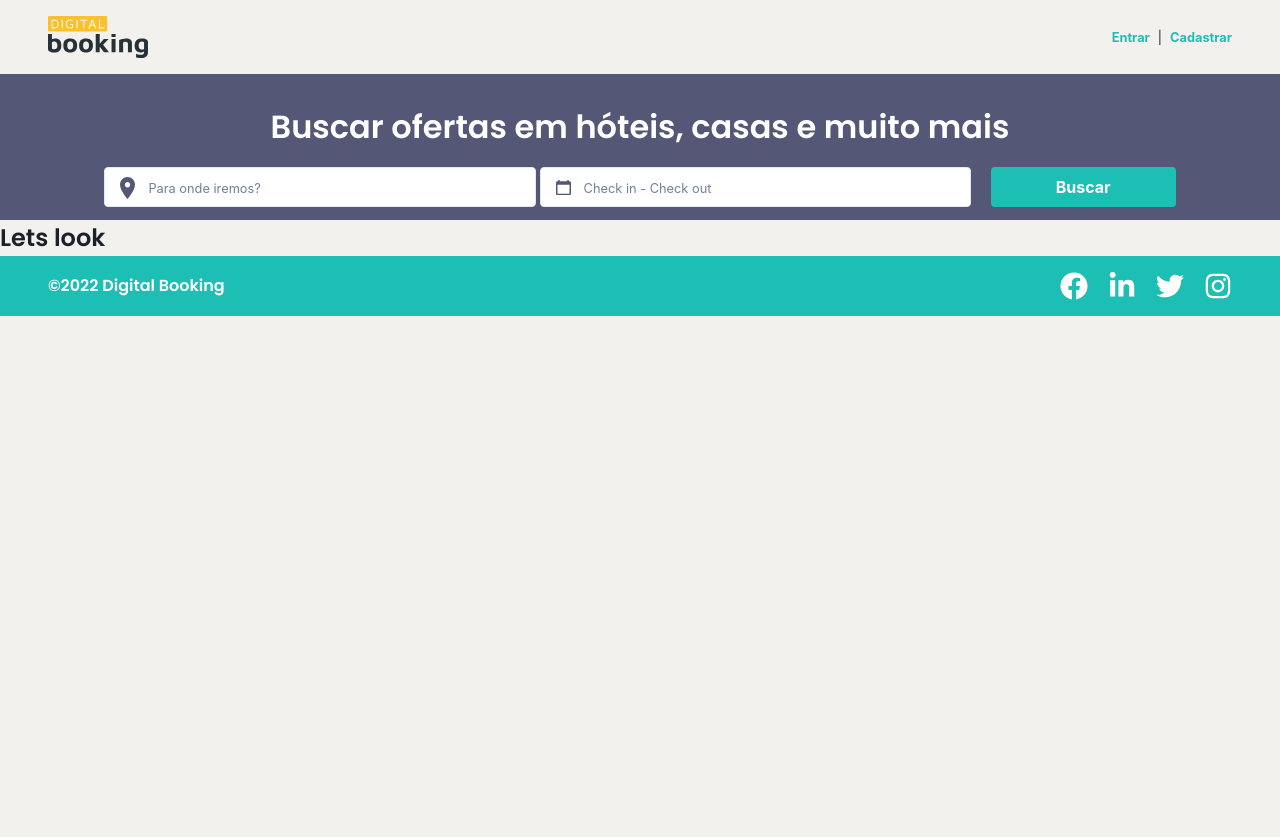
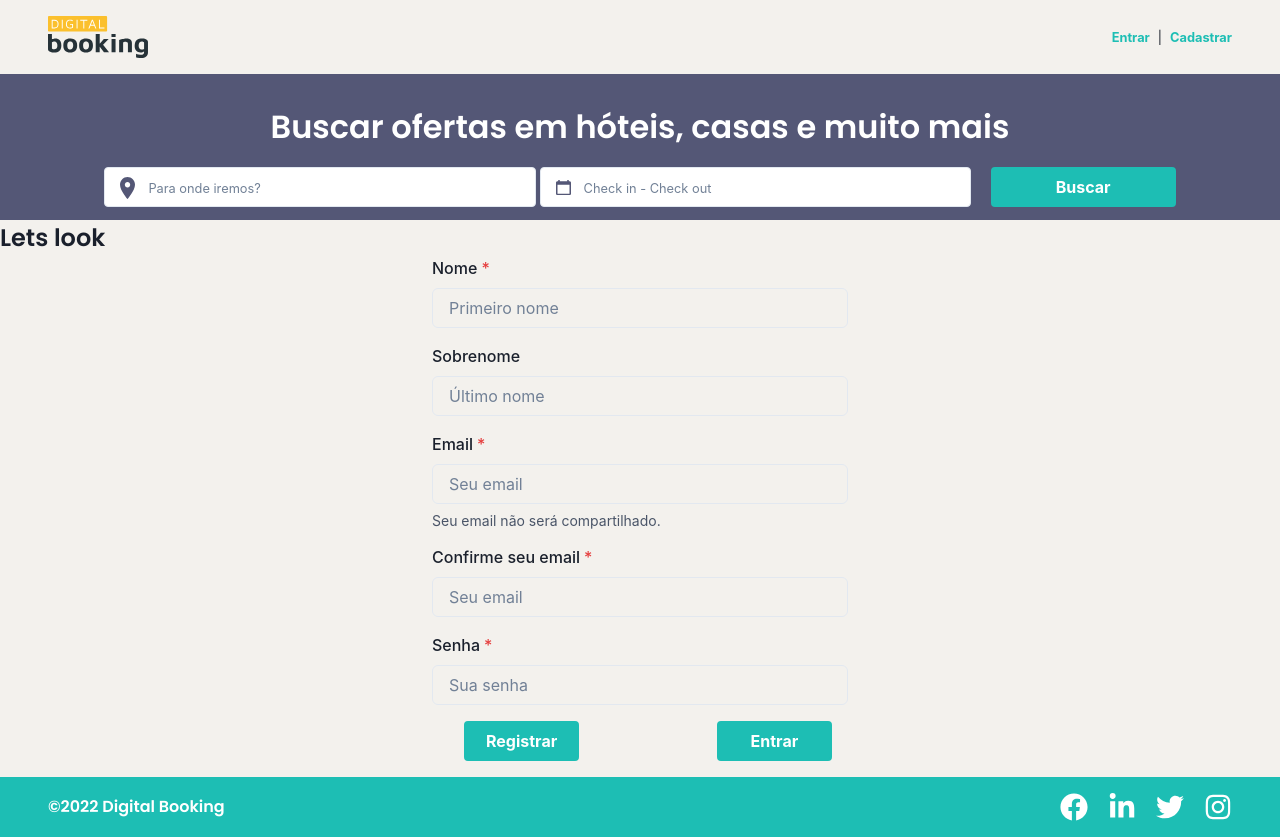
Before and after one commit to hulluxhd/7wonders, a React (Create React App) app in the folder projeto-integrador-front/: page /register in a window 1280 px wide. Before the commit the page ends 800 px from the top, so only its background shows below. Built offline with nearby package versions, Linux system fonts and the light colour scheme.

Commit message:
registration form

```diff
--- a/projeto-integrador-front/package.json
+++ b/projeto-integrador-front/package.json
@@ -10,6 +10,7 @@
     "@testing-library/react": "^13.0.1",
     "@testing-library/user-event": "^14.1.0",
     "axios": "^0.27.2",
+    "formik": "^2.2.9",
     "framer-motion": "^6.2.9",
     "miragejs": "^0.1.44",
     "react": "^18.1.0",
--- a/projeto-integrador-front/src/App.jsx
+++ b/projeto-integrador-front/src/App.jsx
@@ -2,6 +2,7 @@ import { Box } from '@chakra-ui/react';
 import { BrowserRouter, Route, Routes } from 'react-router-dom';
 import Footer from './components/Footer';
 import Header from './components/Header';
+import Register from './components/Register';
 import InfoProvider from './contexts/InfoContext';
 import Home from './pages/Home';
 
@@ -14,6 +15,7 @@ function App() {
           <Box as="h1" >Lets look</Box>
           <Routes>
             <Route path="/" element={<Home />} />
+            <Route path="/register" element={<Register />} />
           </Routes>
           <Footer />
         </InfoProvider>
--- a/projeto-integrador-front/src/components/Header/index.jsx
+++ b/projeto-integrador-front/src/components/Header/index.jsx
@@ -98,9 +98,11 @@ function Header() {
                   </BreadcrumbLink>
                 </BreadcrumbItem>
                 <BreadcrumbItem>
-                  <BreadcrumbLink fontWeight="bold" color="var(--blue)">
-                    Cadastrar
-                  </BreadcrumbLink>
+                  <Link to="/register">
+                    <BreadcrumbLink fontWeight="bold" color="var(--blue)">
+                      Cadastrar
+                    </BreadcrumbLink>
+                  </Link>
                 </BreadcrumbItem>
               </Breadcrumb>
             </Box>)
--- /dev/null
+++ b/projeto-integrador-front/src/components/Register/index.jsx
@@ -0,0 +1,71 @@
+import {
+    Input,
+    FormControl,
+    FormLabel,
+    FormErrorMessage,
+    FormHelperText,
+    Box,
+    Button,
+    Spacer,
+    Container,
+    useMediaQuery,
+} from '@chakra-ui/react';
+import BasicButton from '../BasicButton';
+import { Formik } from 'formik';
+
+function Register() {
+    const [isSmallerThan606] = useMediaQuery('(max-width: 606px)');
+
+    return (
+        <Container maxW='md'>
+            <Box display="flex" flexWrap="wrap" flexDirection="column" gap={4}>
+                <FormControl isRequired>
+                    <FormLabel htmlFor='first-name'>Nome</FormLabel>
+                    <Input id='first-name' placeholder='Primeiro nome' type='text' />
+                </FormControl>
+                <FormControl>
+                    <FormLabel htmlFor='last name'>Sobrenome</FormLabel>
+                    <Input id='last name' placeholder='Último nome' type='text' />
+                </FormControl>
+                <FormControl isRequired>
+                    <FormLabel htmlFor='email'>Email</FormLabel>
+                    <Input id='email' placeholder='Seu email' type='email' />
+                    <FormHelperText>Seu email não será compartilhado.</FormHelperText>
+                </FormControl>
+                <FormControl isRequired>
+                    <FormLabel htmlFor='email'>Confirme seu email</FormLabel>
+                    <Input id='email' placeholder='Seu email' type='email' />
+                </FormControl>
+                <FormControl isRequired>
+                    <FormLabel htmlFor='password'>Senha</FormLabel>
+                    <Input
+                        id='password' placeholder='Sua senha' type='text' />
+                </FormControl>
+            </Box>
+            <Box display="flex" m={4} gap={1} flexDir={isSmallerThan606 ? 'column' : 'row'}>
+                <BasicButton
+                    description="Registrar"
+                    w={isSmallerThan606 ? '80%' : '30%'}
+                    ml={isSmallerThan606 ? null : '1rem'}
+                    transition="all 0.2s ease-in-out"
+                    _hover={{
+                        background: 'var(--light-blue)',
+                        border: '2px solid var(--blue)',
+                    }}
+                />
+                <Spacer />
+                <BasicButton
+                    description="Entrar"
+                    w={isSmallerThan606 ? '80%' : '30%'}
+                    ml={isSmallerThan606 ? null : '1rem'}
+                    transition="all 0.2s ease-in-out"
+                    _hover={{
+                        background: 'var(--light-blue)',
+                        border: '2px solid var(--blue)',
+                    }}
+                />
+            </Box>
+        </Container>
+    )
+}
+export default Register;
```
Also changed, not shown: 2 other files (tests, documents, lock files or other folders).
